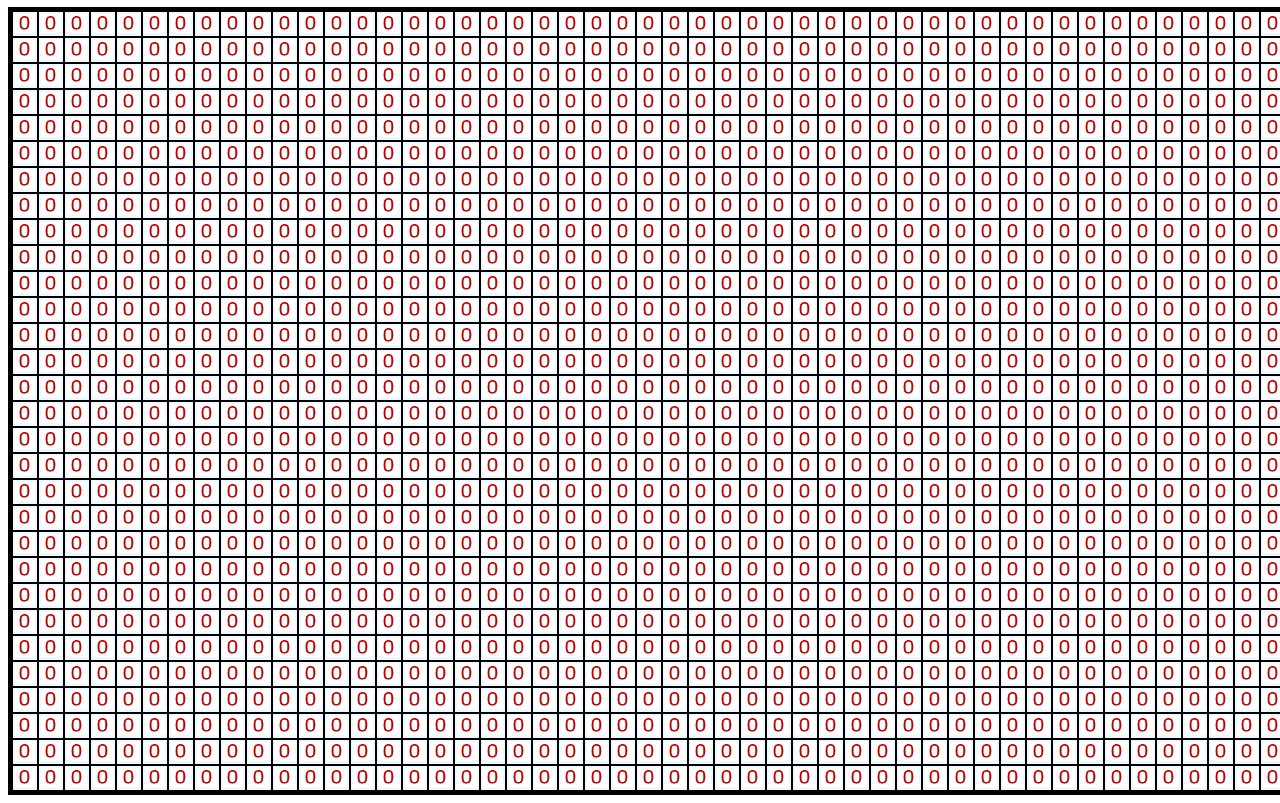
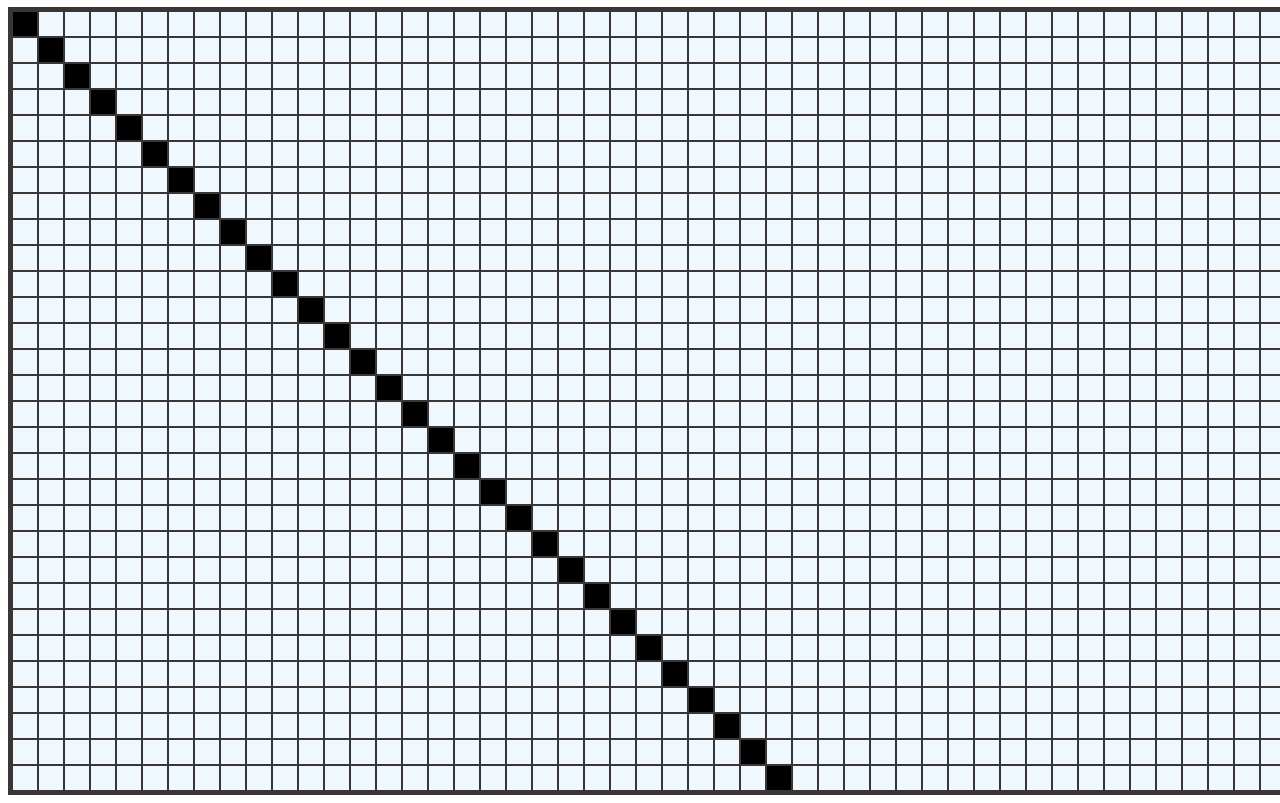
Before and after one commit to giang184/Conway-Game-of-Life, a website built with webpack: page src/index.html in a window 1280 px wide. Shown: the part 73-876 px from the top of the page. Built offline with nearby package versions, Linux system fonts and the light colour scheme.

Commit message:
add some cell colorings

```diff
--- a/src/index.html
+++ b/src/index.html
@@ -7,7 +7,7 @@
   <title>Conway</title>
 </head>
 <body>
-  <h1>Minesweeper</h1>
+  <h1>Conway's Game of Life</h1>
 
   <div id="game-board"></div>
 </body>
--- a/src/main.js
+++ b/src/main.js
@@ -11,7 +11,10 @@ const renderBoard = (game) => {
 
   for (let r = 0; r < game.rowNum; r++) {
     for (let c = 0; c < game.colNum; c++) {
-      const cellContent = '<img src="assets/0.PNG">';
+      let cellContent = '';
+      if (r === c) {
+        cellContent = '<img src="assets/black.svg">';
+      }
       elBoard.append(`
         <div class="cell" data-row="${r}" data-col="${c}">
           ${cellContent}
--- a/src/styles/main.css
+++ b/src/styles/main.css
@@ -10,13 +10,16 @@
   grid-auto-rows: var(--cell-size);
   gap: 2px;
 
-  background-color: black;
+  background-color: rgb(58, 54, 54);
+}
+
+.cell {
+  width: 100%;
+  height: 100%;
+  box-sizing: border-box;
+  background-color: aliceblue;
 }
 
 .cell img {
-  width: 100%;
-  height: 100%;
-  padding: 10%;
-  box-sizing: border-box;
-  background-color: aliceblue;
+  object-fit: fill;
 }
```
Also changed, not shown: src/assets/black.png (added), src/assets/black.svg (added), 1 other file.
